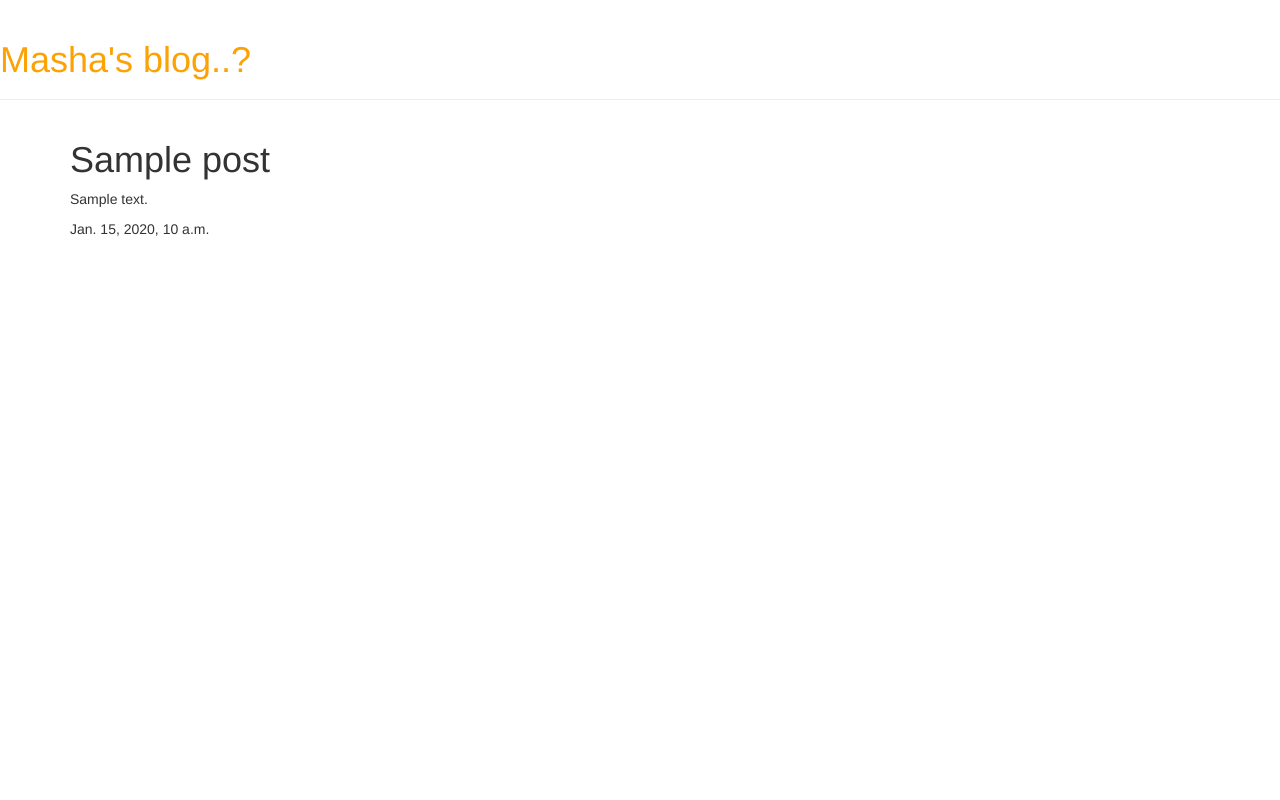
After one commit to mariya-kos/django_testing, a Django app: template blog/templates/blog/post_detail.html in a window 1280 px wide. The commit adds this page. Run offline with Django 3.2, Linux system fonts and the light colour scheme; the template is opened without the code that fills it: most values are stand-ins (such as "Sample title", 1, 10 or a date in 2020); some libraries are stand-ins or nearby versions.

Commit message:
Added special templates for oneblogtext's view.

```diff
--- /dev/null
+++ b/blog/static/css/blog.css
@@ -0,0 +1 @@
+h1 a { color: #FCA205; }
--- /dev/null
+++ b/blog/templates/blog/base.html
@@ -0,0 +1,25 @@
+{% load staticfiles %}
+
+<html>
+    <head>
+        <title>Django Example Blog</title>
+        <link rel="stylesheet" href="//maxcdn.bootstrapcdn.com/bootstrap/3.2.0/css/bootstrap.min.css">
+        <link rel="stylesheet" href="//maxcdn.bootstrapcdn.com/bootstrap/3.2.0/css/bootstrap-theme.min.css">
+        <link href='//fonts.googleapis.com/css?family=Lobster&subset=latin,latin-ext' rel='stylesheet' type='text/css'>
+        <link rel="stylesheet" href="{% static 'css/blog.css' %}">
+    </head>
+    <body>
+        <div class="page-header">
+            <h1><a href="/">Masha's blog..?</a></h1>
+        </div>
+
+        <div class="content container">
+            <div class="row">
+                <div class="col-md-8">
+                    {% block content %}
+                    {% endblock %}
+                </div>
+            </div>
+        </div>
+    </body>
+</html>
--- /dev/null
+++ b/blog/templates/blog/post_detail.html
@@ -0,0 +1,13 @@
+{% extends 'blog/base.html' %}
+
+{% block content %}
+    <div class="post">
+        <h1>{{ post.title }}</h1>
+        <p>{{ post.text|linebreaksbr }}</p>
+        {% if post.published_date %}
+            <div class="date">
+                {{ post.published_date }}
+            </div>
+        {% endif %}
+    </div>
+{% endblock %}
--- a/blog/urls.py
+++ b/blog/urls.py
@@ -3,4 +3,5 @@ from . import views
 
 urlpatterns = [
     url(r'^$', views.post_list, name='post_list'),
+    url(r'^post/(?P<pk>\d+)/$', views.post_detail, name='post_detail'),
 ]
```
Also changed, not shown: blog/templates/blog/post_list.html (+11 -14 lines), blog/views.py (+6 -1 lines).
